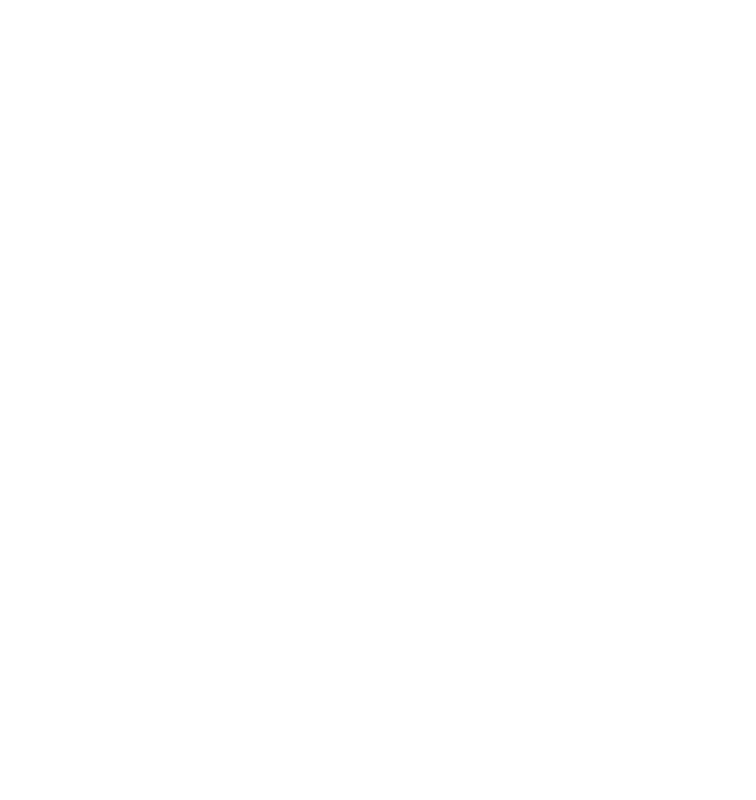
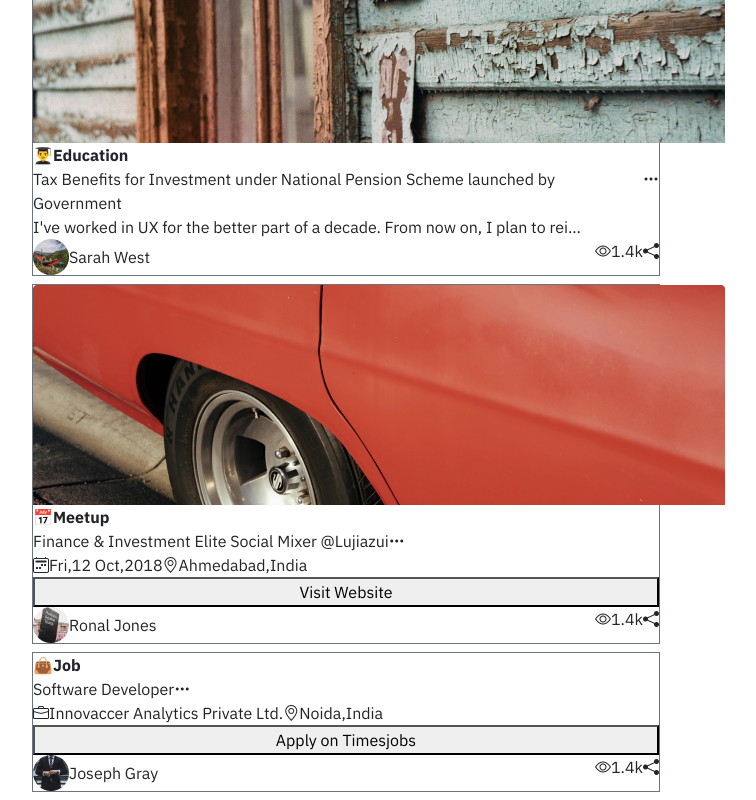
Before and after one commit to SHIVENDRA8004/ATG_Task_1, a React (Create React App) app: page / in a window 1280 px wide. Shown: the part 976-1776 px from the top of the page, without its empty margins (137-893 px from the left). Before the commit the page ends 1360 px from the top, so only its background shows below. Built offline with nearby package versions, Linux system fonts and the light colour scheme.

Commit message:
Created Postcard structure

```diff
--- a/src/components/Layouts/PostFeed.js
+++ b/src/components/Layouts/PostFeed.js
@@ -1,4 +1,102 @@
 import { useState } from "react";
+import { posts } from "../constants/constants";
+// Creating a Postcard for each post
+const PostCard = ({
+  index,
+  postImage,
+  postType,
+  postTitle,
+  postDate,
+  postLocation,
+  postUser,
+  postIcon,
+  postViews,
+  postCompany,
+  postButton,
+  postBody,
+}) => {
+  return (
+    <div className="border border-secondary mb-2">
+      {postImage ? (
+        <div>
+          <img src={postImage} alt="PostImage" />
+        </div>
+      ) : (
+        ""
+      )}
+      {postType ? <div className="fw-bold">{postType}</div> : ""}
+      {postTitle ? (
+        <div className="d-flex">
+          <div>{postTitle}</div>
+          <div>
+            <i class="bi bi-three-dots"></i>
+          </div>
+        </div>
+      ) : (
+        ""
+      )}
+      {postBody ? <div>{postBody}</div> : ""}
+      <div className="d-flex">
+        {postDate ? (
+          <div className="d-flex">
+            <div>
+              <i class="bi bi-calendar2-week"></i>
+            </div>
+            <div>{postDate}</div>
+          </div>
+        ) : (
+          ""
+        )}
+        {postCompany ? (
+          <div className="d-flex">
+            <div>
+              <i class="bi bi-briefcase"></i>
+            </div>
+            <div>{postCompany}</div>
+          </div>
+        ) : (
+          ""
+        )}
+        {postLocation ? (
+          <div className="d-flex">
+            <div>
+              <i class="bi bi-geo-alt"></i>
+            </div>
+            <div>{postLocation}</div>
+          </div>
+        ) : (
+          ""
+        )}
+      </div>
+      {postButton ? (
+        <div className="">
+          <button className="w-100">{postButton}</button>
+        </div>
+      ) : (
+        ""
+      )}
+      <div className="d-flex justify-content-between">
+        <div className="d-flex align-items-center">
+          <div>
+            <img src={postIcon} alt="" />
+          </div>
+          <div>{postUser}</div>
+        </div>
+        <div className="d-flex">
+          <div className="d-flex">
+            <div>
+              <i class="bi bi-eye"></i>
+            </div>
+            <div>{postViews}</div>
+          </div>
+          <div>
+            <i class="bi bi-share-fill"></i>
+          </div>
+        </div>
+      </div>
+    </div>
+  );
+};
 
 const PostFeed = () => {
   const [spanClass, setSpanClass] = useState([" text-dark border border-dark", "", "", "", ""]);
@@ -76,8 +174,12 @@
           </div>
         </div>
       </div>
-      <div className="row" style={{ height: "100vh" }}>
-        Posts
+      <div className="row">
+        <div className="col-8 p-0">
+          {posts.map((post, index) => (
+            <PostCard key={post.postTitle} index={index} {...post} />
+          ))}
+        </div>
       </div>
     </div>
   );
--- a/src/components/constants/constants.js
+++ b/src/components/constants/constants.js
@@ -1,6 +1,10 @@
 import image1 from "../../assets/post/post1_img.png";
 import image2 from "../../assets/post/post2_img.png";
 import image3 from "../../assets/post/post3_img.png";
+import icon1 from "../../assets/profile/pp_1.png";
+import icon2 from "../../assets/profile/pp_2.png";
+import icon3 from "../../assets/profile/pp_3.png";
+import icon4 from "../../assets/profile/pp_4.png";
 const posts = [
   {
     postImage: image1,
@@ -8,6 +12,7 @@
     postTitle: "What if famous brands had regular fonts? Meet RegulaBrands!",
     postBody: "I've worked in UX for the better part of a decade. From now on, I plan to rei…",
     postUser: "Sarthak Kamra",
+    postIcon: icon1,
     postViews: "1.4k",
     postDate: "",
     postLocation: "",
@@ -20,6 +25,7 @@
     postTitle: "Tax Benefits for Investment under National Pension Scheme launched by Government",
     postBody: "I've worked in UX for the better part of a decade. From now on, I plan to rei…",
     postUser: "Sarah West",
+    postIcon: icon2,
     postViews: "1.4k",
     postDate: "",
     postLocation: "",
@@ -33,6 +39,7 @@
     postDate: "Fri,12 Oct,2018",
     postLocation: "Ahmedabad,India",
     postUser: "Ronal Jones",
+    postIcon: icon3,
     postViews: "1.4k",
     postCompany: "",
     postButton: "Visit Website",
@@ -45,9 +52,11 @@
     postCompany: "Innovaccer Analytics Private Ltd.",
     postLocation: "Noida,India",
     postUser: "Joseph Gray",
+    postIcon: icon4,
     postViews: "1.4k",
     postBody: "",
     postDate: "",
     postButton: "Apply on Timesjobs",
   },
 ];
+export { posts };
```
